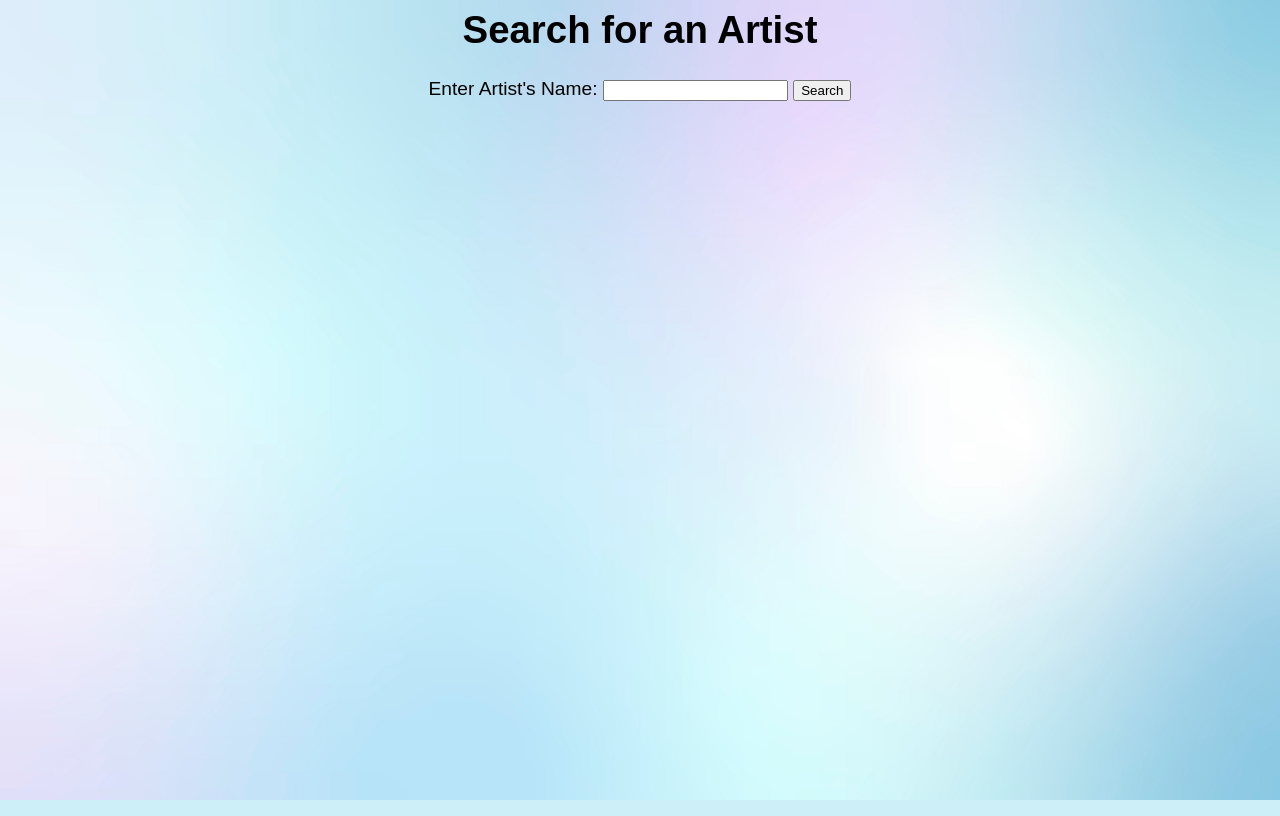
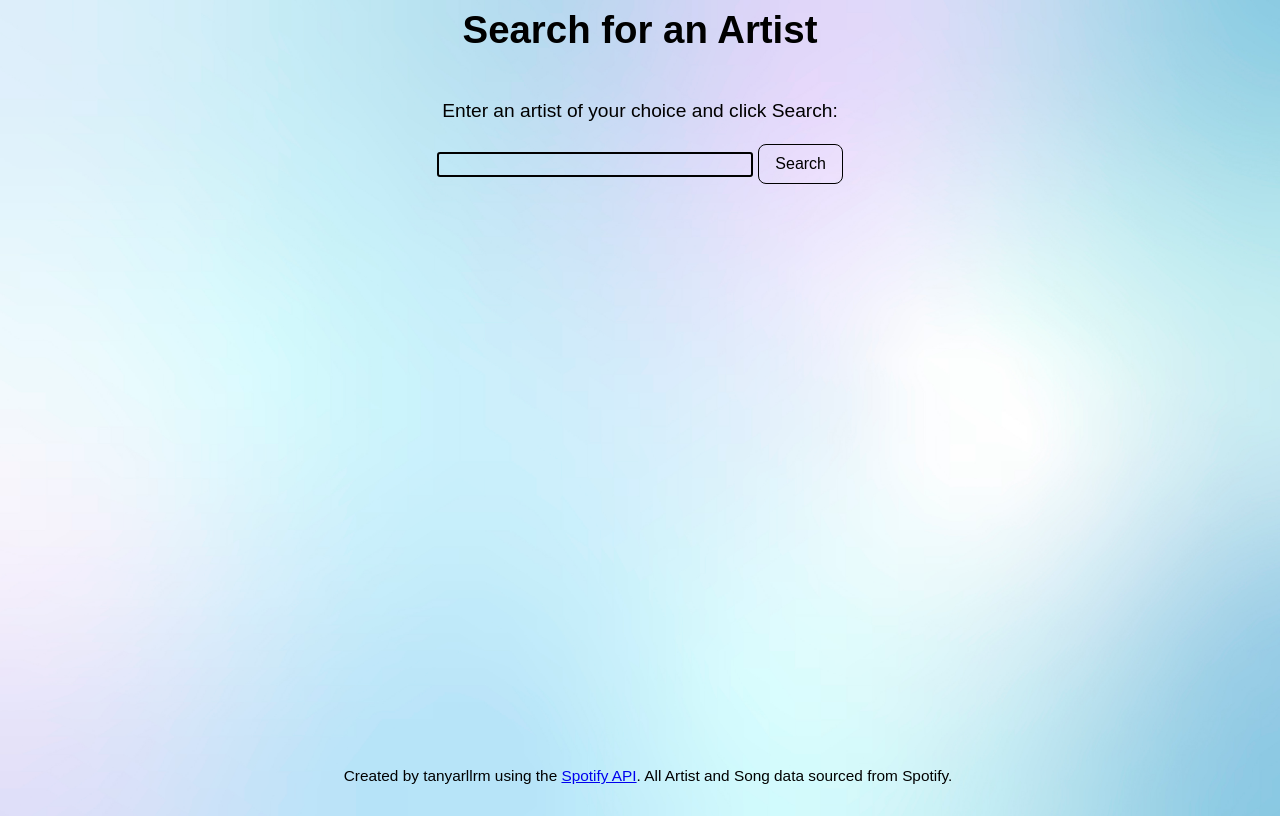
Before and after one commit to tanyarllrm/spotrify, a Django app: page /bracketify/search/ in a window 1280 px wide. Run offline with Django 4.2, Linux system fonts and the light colour scheme.

Commit message:
improve search, add a footer

```diff
--- a/project/bracketify/lib.py
+++ b/project/bracketify/lib.py
@@ -108,8 +108,11 @@ genres = ["indie-pop"]
 def get_artist_uri(name="Taylor Swift"):
     results = spotify.search(q="artist:" + name, type="artist")
     items = results["artists"]["items"]
+
     try:
-        artist = items[0]
+        top_items = sorted(items, key=lambda x: x["followers"]["total"], reverse=True)[:5]
+        print(top_items)
+        artist = top_items[0]
         # pp.pprint(artist)
         uri = artist["uri"]
         return uri
@@ -119,7 +122,7 @@ def get_artist_uri(name="Taylor Swift"):
 
 def get_artist_albums(name, id):
     print(f"Getting all albums for {name}:")
-    response = spotify.artist_albums(id)
+    response = spotify.artist_albums(id, album_type="album")
 
     albums = []
     try:
@@ -130,8 +133,9 @@ def get_artist_albums(name, id):
     except Exception as e:
         print(e)
 
-    df = pd.DataFrame.from_dict(albums)
-    return df
+    # df = pd.DataFrame.from_dict(albums)
+    # return df
+    return albums
 
 
 def get_album_tracks(name, id):
--- a/project/bracketify/static/bracketify/style.css
+++ b/project/bracketify/static/bracketify/style.css
@@ -1,12 +1,90 @@
 li a {
     color: black;
 }
+
+h1 {
+    text-align: center;
+}
+
 body {
     font: 1.2em "Fira Sans", sans-serif;
     background: white url("images/background.jpg") no-repeat;
     background-size: cover;
 }
 
+table {
+  border: 1px solid black;
+}
+
+input {
+  border: 2px solid black;
+  border-radius: 3px;
+  background-color: transparent;
+  height: 25px;
+  width: 25%
+}
+
+.button1 {
+  border-radius: 8px;
+  border: 1px solid black;
+  background-color: transparent;
+  color: black;
+  padding: 15px 32px;
+  text-align: center;
+  text-decoration: none;
+  display: inline-block;
+  font-size: 18px;
+}
+
+.button1:hover {
+  background-color: black;
+  color: white;
+}
+
+.button2 {
+  border-radius: 8px;
+  border: 1px solid black;
+  background-color: transparent;
+  color: black;
+  padding: 10px 16px;
+  text-align: center;
+  text-decoration: none;
+  display: inline-block;
+  font-size: 16px;
+}
+
+.button2:hover {
+  background-color: black;
+  color: white;
+}
+
+#page-container {
+  position: relative;
+  min-height: 100vh;
+}
+
+#content-wrap {
+  padding-bottom: 2.5rem;
+}
+
+#footer {
+  position: fixed;
+  bottom: 0;
+  width: 100%;
+  height: 2.2rem;
+  background-color: transparent;
+  text-align: center;
+  padding-top: 0.8rem;
+  padding-bottom: 0.8rem;
+  font: 0.8em "Fira Sans", sans-serif;
+}
+
 .form-control + .form-control {
   margin-top: 1em;
 }
+
+@media screen and (max-width: 480px) {
+  .text {
+    font-size: 16px;
+  }
+}
--- /dev/null
+++ b/project/bracketify/templates/bracketify/base.html
@@ -0,0 +1,21 @@
+{% load static %}
+<html>
+<head>
+	<title>{% block title %}My App{% endblock %}</title>
+	<link rel="stylesheet" href="{% static 'bracketify/style.css' %}">
+	<link rel="icon" type="image/png" href="{% static 'bracketify/images/icon.png' %}">
+</head>
+<body>
+<div id="page-container">
+	<div id="content-wrap">
+		{% block content %}
+		{% endblock %}
+	</div>
+	<footer id="footer">
+		<p>Created by tanyarllrm using the <a href="https://developer.spotify.com/documentation/web-api">Spotify
+			API</a>.
+			All Artist and Song data sourced from Spotify.</p>
+	</footer>
+</div>
+</body>
+</html>
--- a/project/bracketify/templates/bracketify/search_artist.html
+++ b/project/bracketify/templates/bracketify/search_artist.html
@@ -1,21 +1,38 @@
-{% load static %}
-<link rel="stylesheet" href="{% static 'bracketify/style.css' %}">
-<link rel="icon" type="image/png" href="{% static 'bracketify/images/icon.png' %}">
+{% extends 'bracketify/base.html' %}
 
-<!DOCTYPE html>
 <html>
-<center>
+<style>
+    body {
+        text-align: center;
+        align: center;
+    }
+    h1 {
+        margin-top: 2rem; /* Add some top margin to the heading */
+        text-align: center; /* Center align the heading */
+    }
+    p {
+        margin-top: 1rem; /* Add top margin to the paragraph */
+    }
+
+
+</style>
 <head>
 	<title>Search Artist</title>
 </head>
+{% block content %}
 <body>
+
 <h1>Search for an Artist</h1>
+<br>
+<div align="center">
+	Enter an artist of your choice and click Search:
+	<br><br>
 	<form method="post">
 		{% csrf_token %}
-        <label for="artist_name">Enter Artist's Name: </label>
 		<input type="text" id="artist_name" name="artist_name" required>
-        <button type="submit">Search</button>
+		<button class="button2">Search</button>
 	</form>
+</div>
 </body>
-</center>
+{% endblock %}
 </html>
--- a/project/bracketify/views.py
+++ b/project/bracketify/views.py
@@ -19,13 +19,16 @@ def artist_top_songs(request):
     if request.method == "POST":
         artist_name = request.POST.get("artist_name", "")
         artist_id = get_artist_uri(artist_name)
-        top_songs = spotify.artist_top_tracks(artist_id, country="CA")["tracks"][:5]
+        try:
+            top_songs = spotify.artist_top_tracks(artist_id, country="CA")["tracks"][:5]
+        except:
+            top_songs = []
+        all_related_artists = spotify.artist_related_artists(artist_id)["artists"]
+        sorted_artists = sorted(all_related_artists, key=lambda x: x["popularity"], reverse=True)[:5]
+        related_artists = [a["name"] for a in sorted_artists]
+        albums = get_artist_albums(artist_name, artist_id)
 
-        all_related_artists = spotify.artist_related_artists(artist_id)['artists']
-        sorted_artists = sorted(all_related_artists, key=lambda x: x['popularity'], reverse=True)[:5]
-        related_artists = [a['name'] for a in sorted_artists]
+        response = {"artist_name": artist_name, "top_songs": top_songs, "related_artists": related_artists, "albums": albums}
 
-        response = {"artist_name": artist_name, "top_songs": top_songs, "related_artists": related_artists}
-
-        return render(request, "bracketify/top_songs.html", response)
+        return render(request, "bracketify/artist_result.html", response)
     return render(request, "bracketify/search_artist.html")
```
Also changed, not shown: lib.py (+5 -2 lines), project/bracketify/templates/bracketify/artist_result.html (added, +31 -0 lines), project/bracketify/templates/bracketify/home.html (+25 -15 lines), project/bracketify/templates/bracketify/top_songs.html (deleted, +0 -26 lines). Lines whose indentation alone changed are shown as unchanged.
